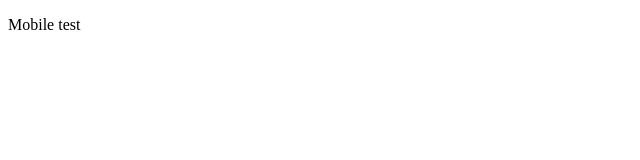
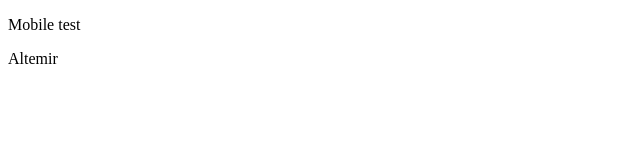
Before and after one commit to Altemir-Ap/MaPleSyrup, a plain HTML site: page index.html in a window 1280 px wide. Shown: the full height of the page, 0-640 px from the left. Drawn offline with Linux system fonts and the light colour scheme.

Commit message:
Adding a P html with my name

```diff
--- a/index.html
+++ b/index.html
@@ -9,7 +9,7 @@
 
 <body>
   <p>Mobile test</p>
-  <p></p>
+  <p>Altemir</p>
 </body>
 
 </html>
```
